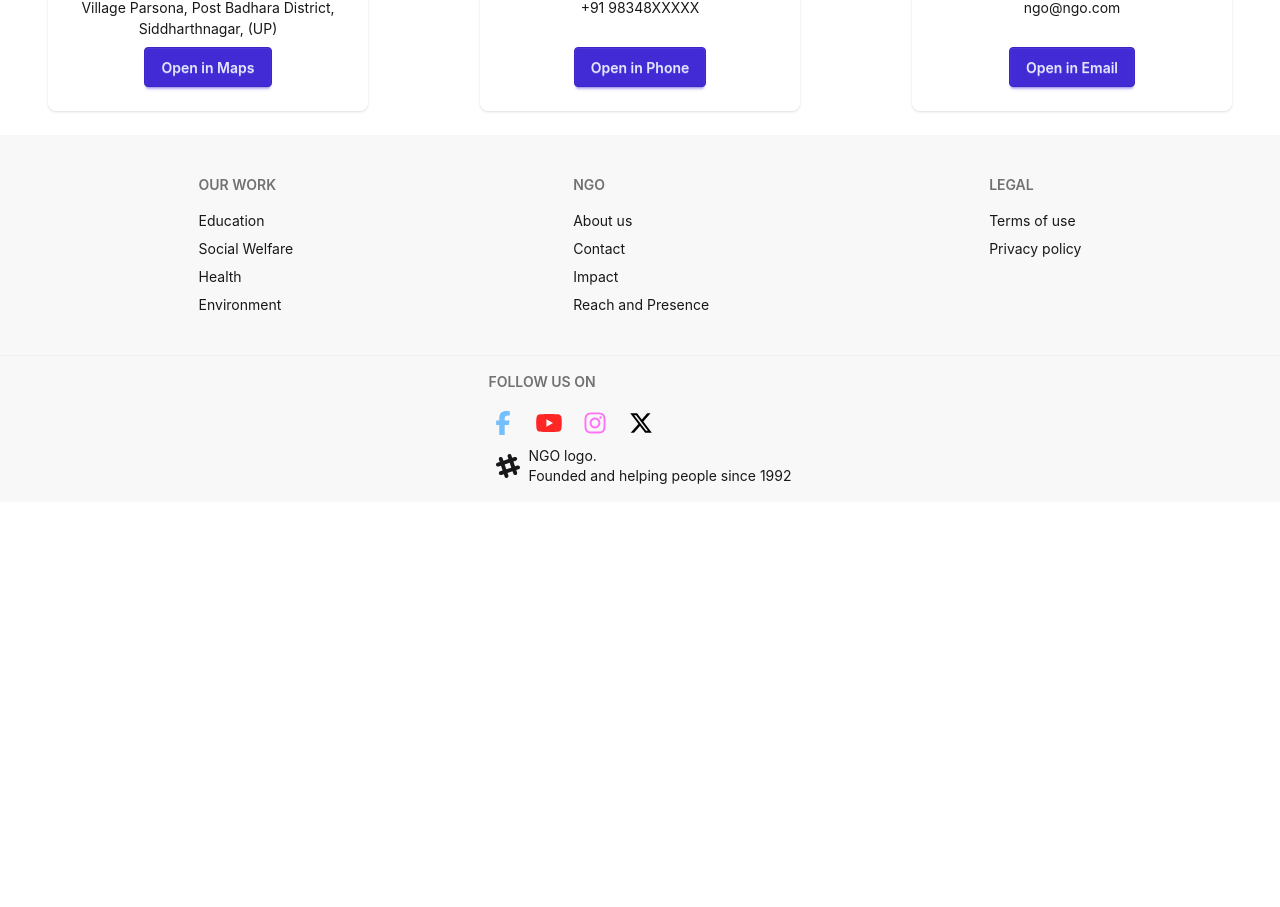
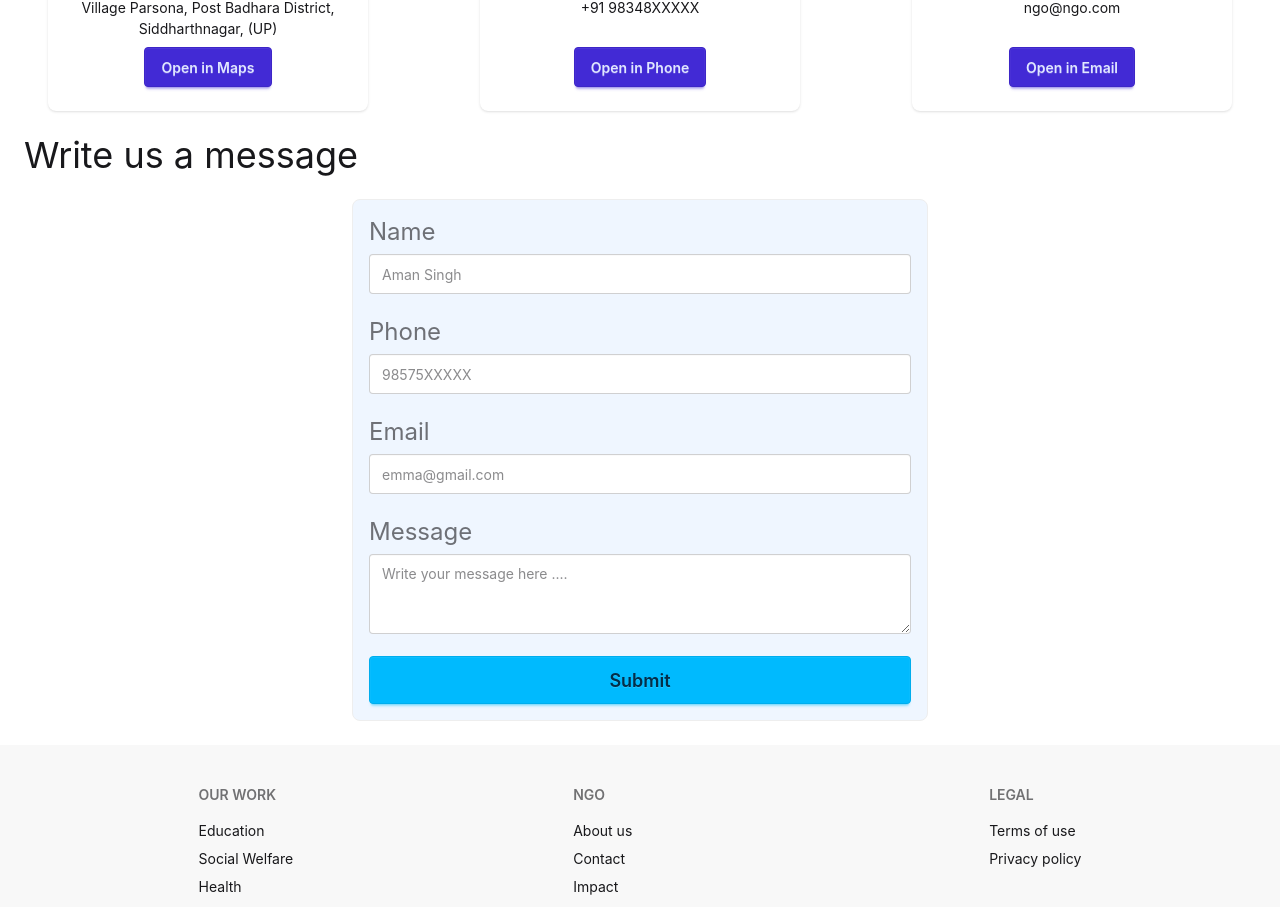
Before and after one commit to SaurabhJadli/social-NGO-UP, a React (Vite) app in the folder frontend/: page /contact-us in a window 1280 px wide. Shown: the part 673-1580 px from the top of the page. Before the commit the page ends 1175 px from the top, so only its background shows below. Built offline with nearby package versions, Linux system fonts and the light colour scheme.

Commit message:
write us message added to contact page

```diff
--- a/frontend/src/pages/Contact.jsx
+++ b/frontend/src/pages/Contact.jsx
@@ -78,6 +78,30 @@ District, Siddharthnagar, (UP)</p>
     </div>
 
 </section>
+
+{/* WRITE US A MESSAGE SECTION */}
+<section>
+        <h2 className='m-6 text-4xl'>Write us a message</h2>
+<div className='justify-items-center'>
+    <form className="w-sm md:w-xl fieldset bg-blue-50 border-base-300 rounded-box border p-4">
+
+  <label className="label text-2xl">Name</label>
+  <input type="text" className="input w-full" placeholder="Aman Singh" />
+
+  <label className="label mt-4 text-2xl">Phone</label>
+  <input type="text" className="input w-full" placeholder="98575XXXXX" />
+
+  <label className="label mt-4 text-2xl">Email</label>
+  <input type="text" className="input w-full" placeholder="emma@gmail.com" />
+
+  <label className="label mt-4 text-2xl">Message</label>
+  <textarea type="" className="textarea input w-full" placeholder="Write your message here ...." />
+
+  <button className="btn btn-info sm:btn-sm md:btn-md lg:btn-lg mt-4">Submit</button>
+</form>
+</div>
+
+</section>
     <Footer/>
 </>  )
 }
```
